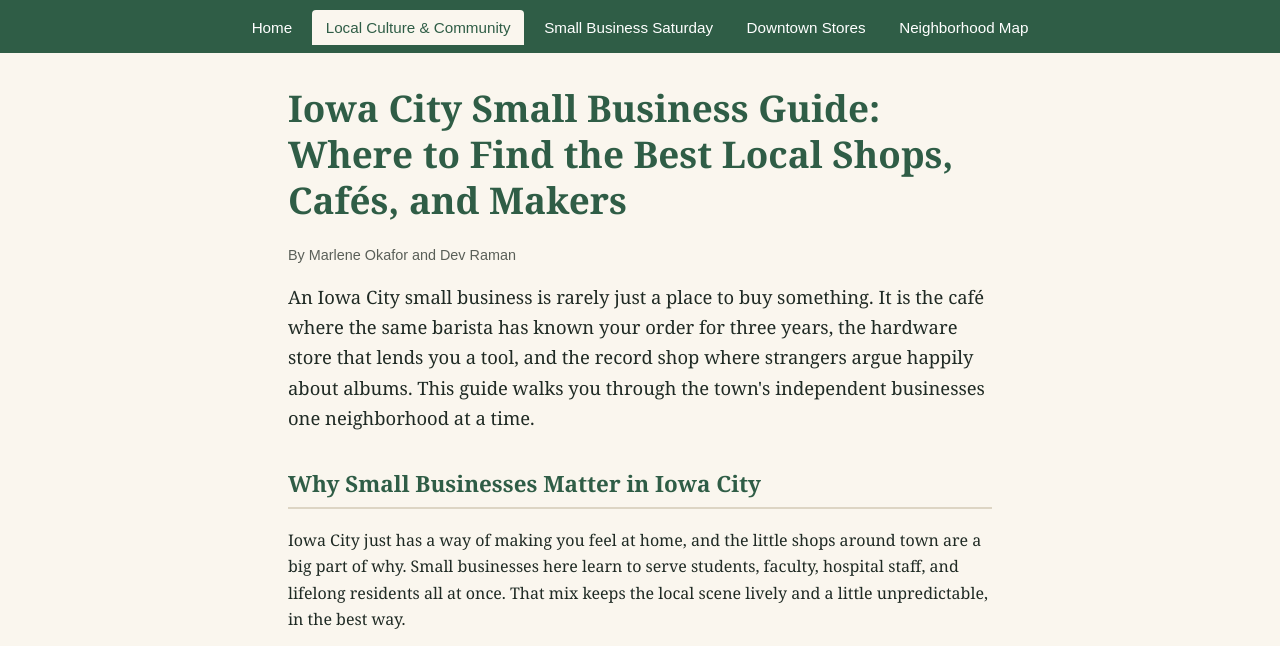
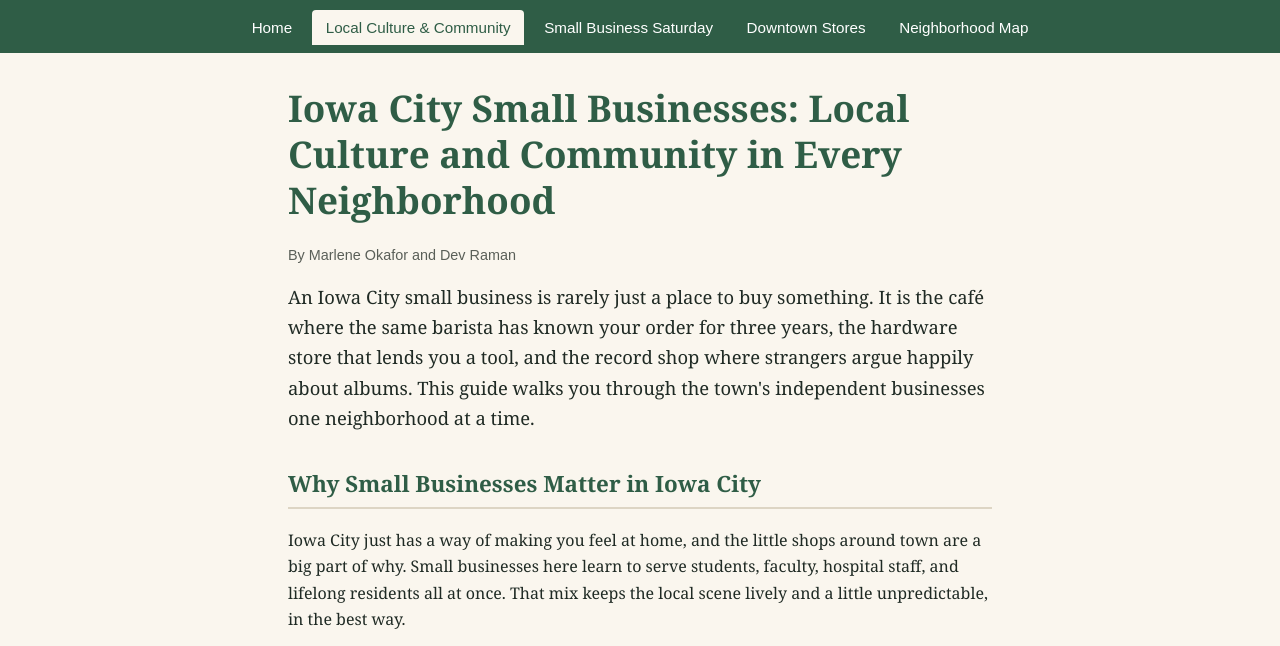
Before and after one commit to carlynims/iowa-city-small-businesses-guide, a plain HTML site: page iowa-city-small-business.html in a window 1280 px wide. Shown: the part 136-782 px from the top of the page. Drawn offline with Linux system fonts and the light colour scheme.

Commit message:
Update header for newly titled "Local Culture & Community" page

```diff
--- a/iowa-city-small-business.html
+++ b/iowa-city-small-business.html
@@ -51,7 +51,7 @@ footer p{max-width:46rem;margin:.5rem auto}
 </header>
 
 <main>
-  <h1>Iowa City Small Business Guide: Where to Find the Best Local Shops, Cafés, and Makers</h1>
+  <h1>Iowa City Small Businesses: Local Culture and Community in Every Neighborhood</h1>
   <p class="byline">By Marlene Okafor and Dev Raman</p>
   <p class="lead">An Iowa City small business is rarely just a place to buy something. It is the café where the same barista has known your order for three years, the hardware store that lends you a tool, and the record shop where strangers argue happily about albums. This guide walks you through the town's independent businesses one neighborhood at a time.</p>
 
```
